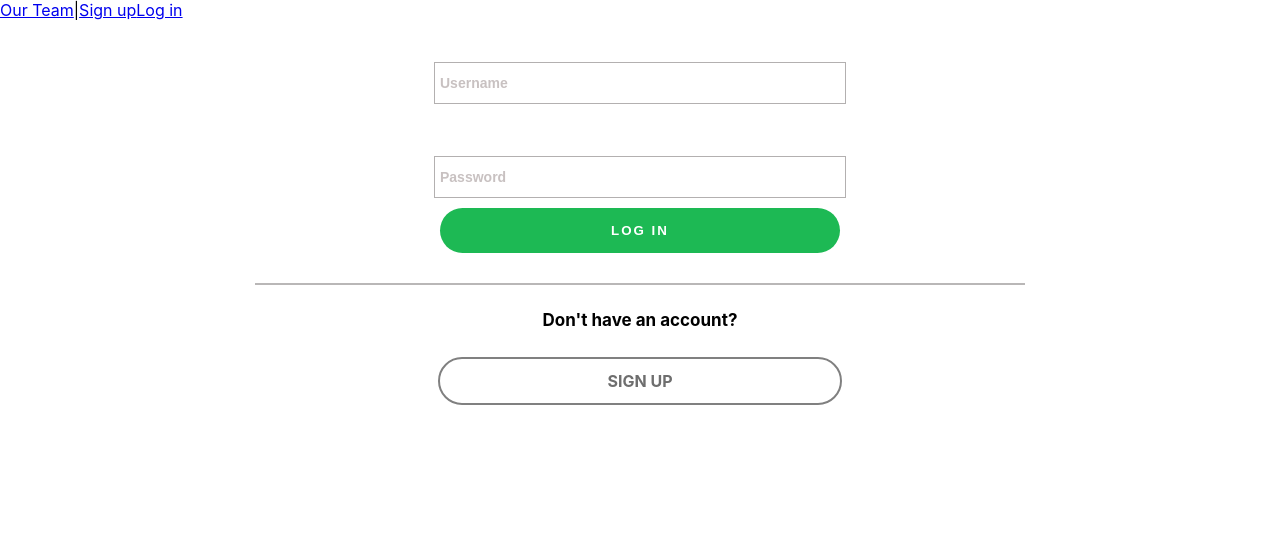
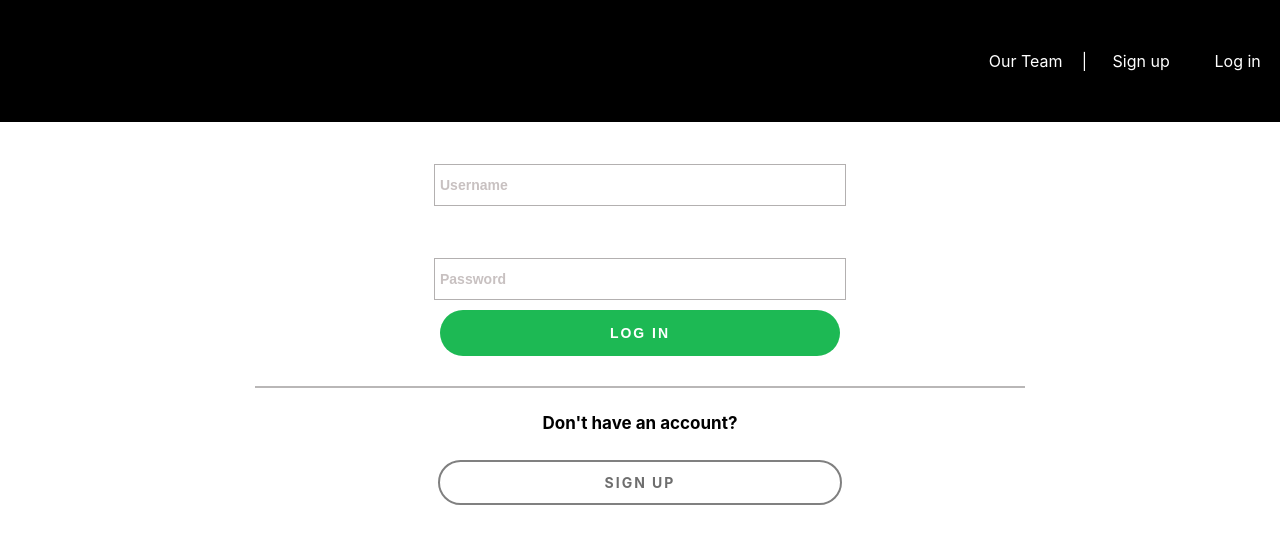
Before and after one commit to meep-morp/Suggestify-UI-Design, a React (Create React App) app in the folder spotify-song-suggestor/: page / in a window 1280 px wide. Shown: the top 544 px of the page. Built offline with nearby package versions, Linux system fonts and the light colour scheme.

Commit message:
Added nav styles

```diff
--- a/spotify-song-suggestor/src/components/App.css
+++ b/spotify-song-suggestor/src/components/App.css
@@ -3,6 +3,30 @@
 html {
     font-family: 'Source Sans Pro', sans-serif;
 }
+
+/* **NAV STYLES** */
+nav {
+    background-color: black;
+    text-align: center;
+    display: -webkit-flex;
+    display: -ms-flexbox;
+    display: -ms-flex;
+    display: flex;
+    justify-content: flex-end;
+    align-items: center;
+    padding: 3% 0;
+    color: #FFFFFF;
+  }
+nav a {
+    font-size: 1rem;
+    text-align: center;
+    text-decoration: none;
+    color: #FFFFFF;
+    margin-left: 0.5%;
+    padding: 1% 1.5%;
+    border-radius: 5px;
+    transition: background 80ms ease;
+  }
 
 /* **FORM STYLES** */
 
@@ -42,8 +66,9 @@ html {
     width: 400px;
     padding: 15px;
     color: white;
+    font-size: 14px;
     letter-spacing: 2px;
-    font-weight: bolder;
+    font-weight: bold;
     cursor: pointer;
 }
 
@@ -69,9 +94,11 @@ hr {
     text-decoration: none;
     font-weight: bold;
     background-color: white;
+    letter-spacing: 2px;
     border: gray 2px solid;
     border-radius: 30px;
     padding: 12px 0;
+    font-size: 14px;
     width: 400px;
     text-align: center;
 }
@@ -82,8 +109,8 @@ hr {
     color: white;
 }
 
-/* **ERROR STYLES** */
-
 .error {
     color: red;
 }
+
+/* **NAV STYLES** */
```
